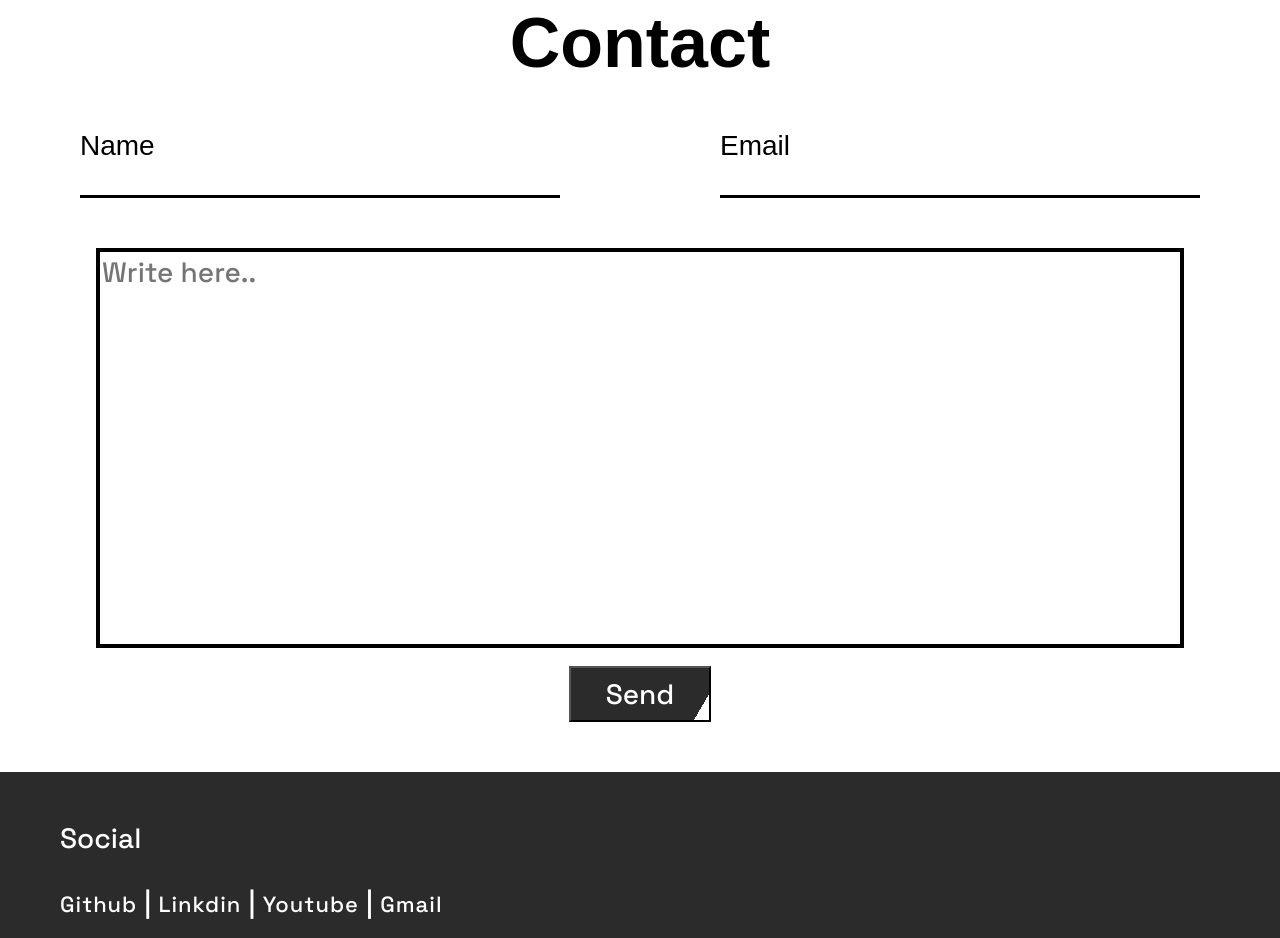
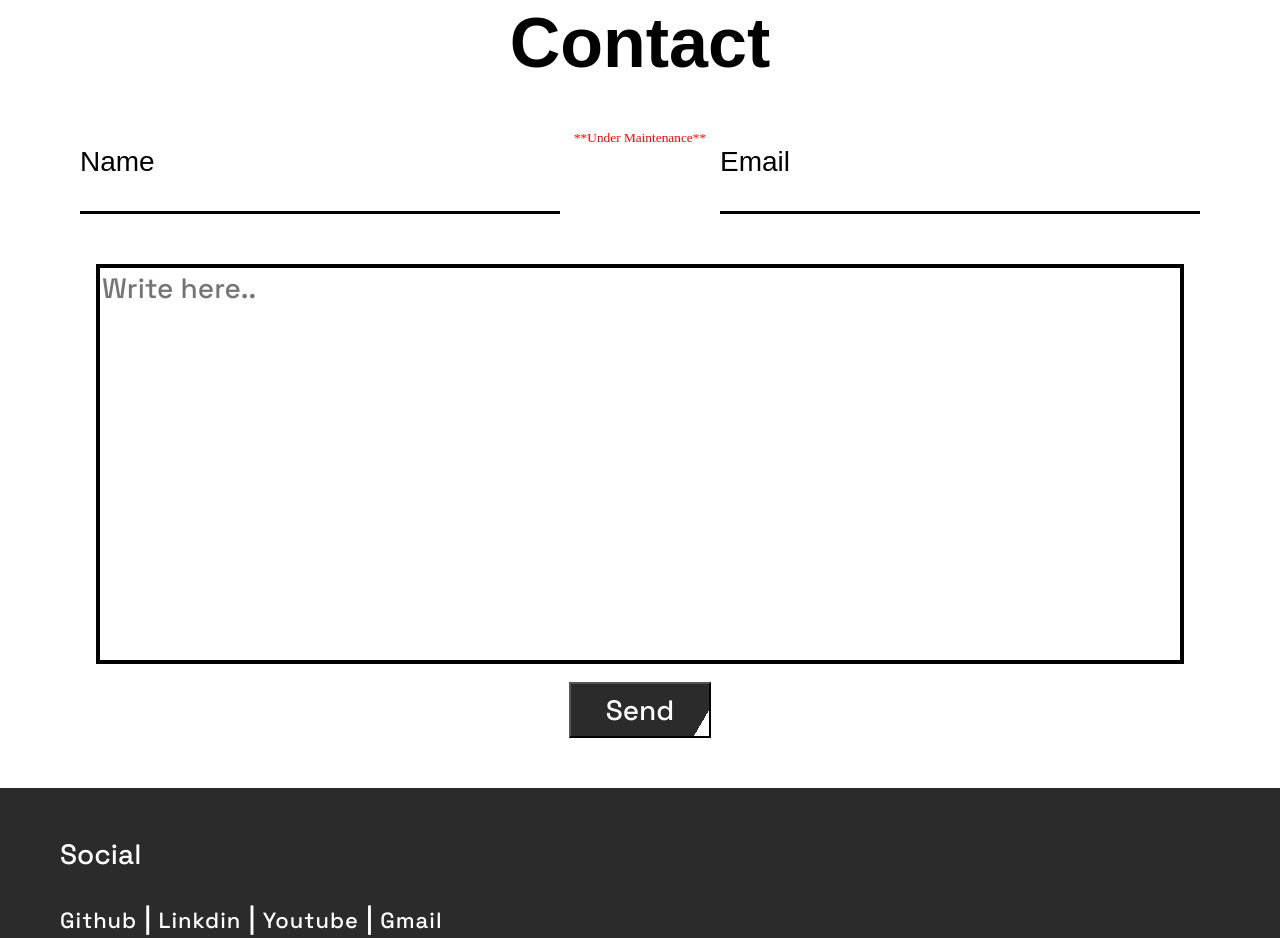
Before and after one commit to Kaungsett45/newPortfolio, a website: page index.html in a window 1280 px wide. Shown: the part 3637-4575 px from the top of the page. Drawn offline with Linux system fonts and the light colour scheme; a web font is replaced by a local one.

Commit message:
Update index.html

```diff
--- a/index.html
+++ b/index.html
@@ -267,7 +267,9 @@ scroll down  -15 inter-->
 </div>
  <div class="finally-content">
     <div class="Contact-title"  id="Contact"><h1>Contact</h1> </div>
-    <form action="#" id="form-send">
+      <small style="display:flex; color:red;justify-content:center;">**Under Maintenance**</small>
+
+     <form action="#" id="form-send">
         <div class="name-email-container">
           <div id="name-fill-in">
             <p>Name</p>
```
